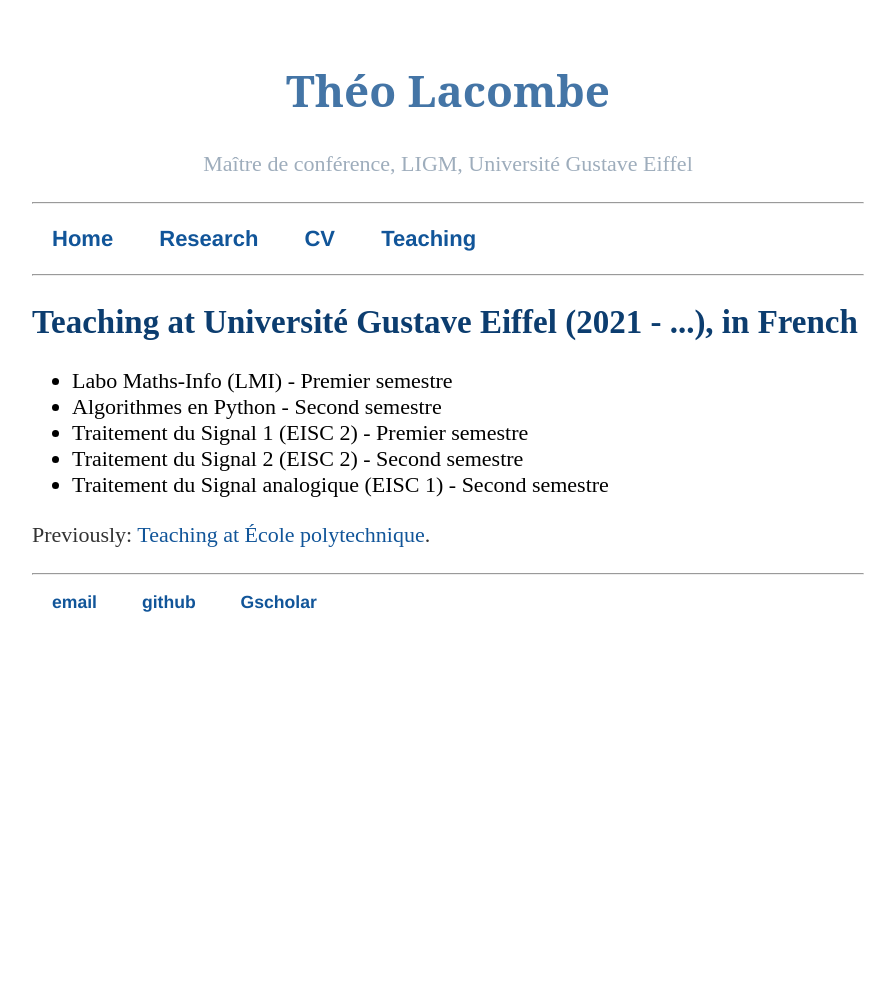
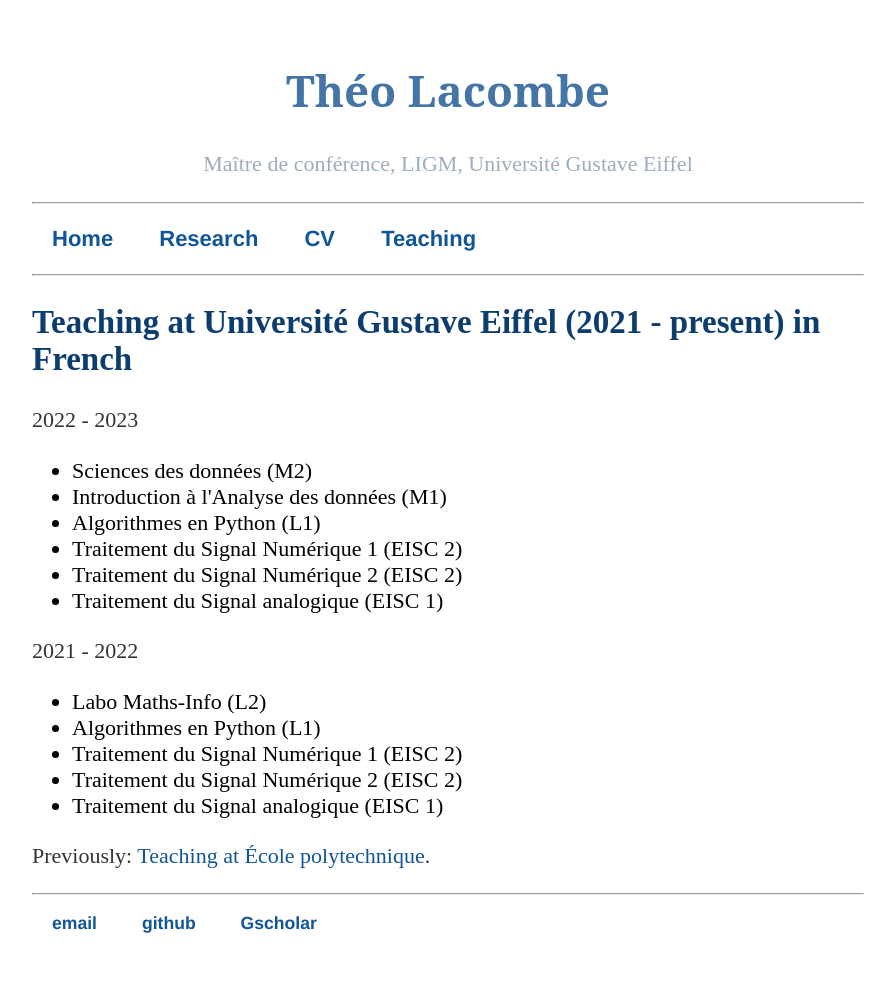
Before and after one commit to tlacombe/tlacombe.github.io, a Jekyll site: the page built from teaching/index.html, in a window 1280 px wide. Shown: the whole page, without its empty margins (192-1087 px from the left). Built offline with Jekyll 4.4.1, drawn with Linux system fonts in a browser that asks for light colours; before the commit the page ends 900 px from its top, so only the background shows below that.

Commit message:
update cours

```diff
--- a/teaching/index.html
+++ b/teaching/index.html
@@ -2,16 +2,26 @@
 layout: default
 title: Teaching
 ---
-<h2>Teaching at Université Gustave Eiffel (2021 - ...), in French</h2>
+<h2>Teaching at Université Gustave Eiffel (2021 - present) in French</h2>
 
+<p>2022 - 2023</p>
 <ul>
-	<li>Labo Maths-Info (LMI) - Premier semestre</li>
-	<li>Algorithmes en Python - Second semestre</li>
-	<li>Traitement du Signal 1 (EISC 2) - Premier semestre</li>
-	<li>Traitement du Signal 2 (EISC 2) - Second semestre</li>
-	<li>Traitement du Signal analogique (EISC 1) - Second semestre</li>
+	<li>Sciences des données (M2)</lI>
+	<li>Introduction à l'Analyse des données (M1)</li>
+	<li>Algorithmes en Python (L1)</li>
+	<li>Traitement du Signal Numérique 1 (EISC 2)</li>
+	<li>Traitement du Signal Numérique 2 (EISC 2)</li>
+	<li>Traitement du Signal analogique (EISC 1)</li>
 </ul>
 
+<p>2021 - 2022</p>
+<ul>
+	<li>Labo Maths-Info (L2)</li>
+	<li>Algorithmes en Python (L1)</li>
+	<li>Traitement du Signal Numérique 1 (EISC 2)</li>
+	<li>Traitement du Signal Numérique 2 (EISC 2)</li>
+	<li>Traitement du Signal analogique (EISC 1)</li>
+</ul>
 
 <p>
 Previously: <a href="./older.html">Teaching at École polytechnique</a>.
```
